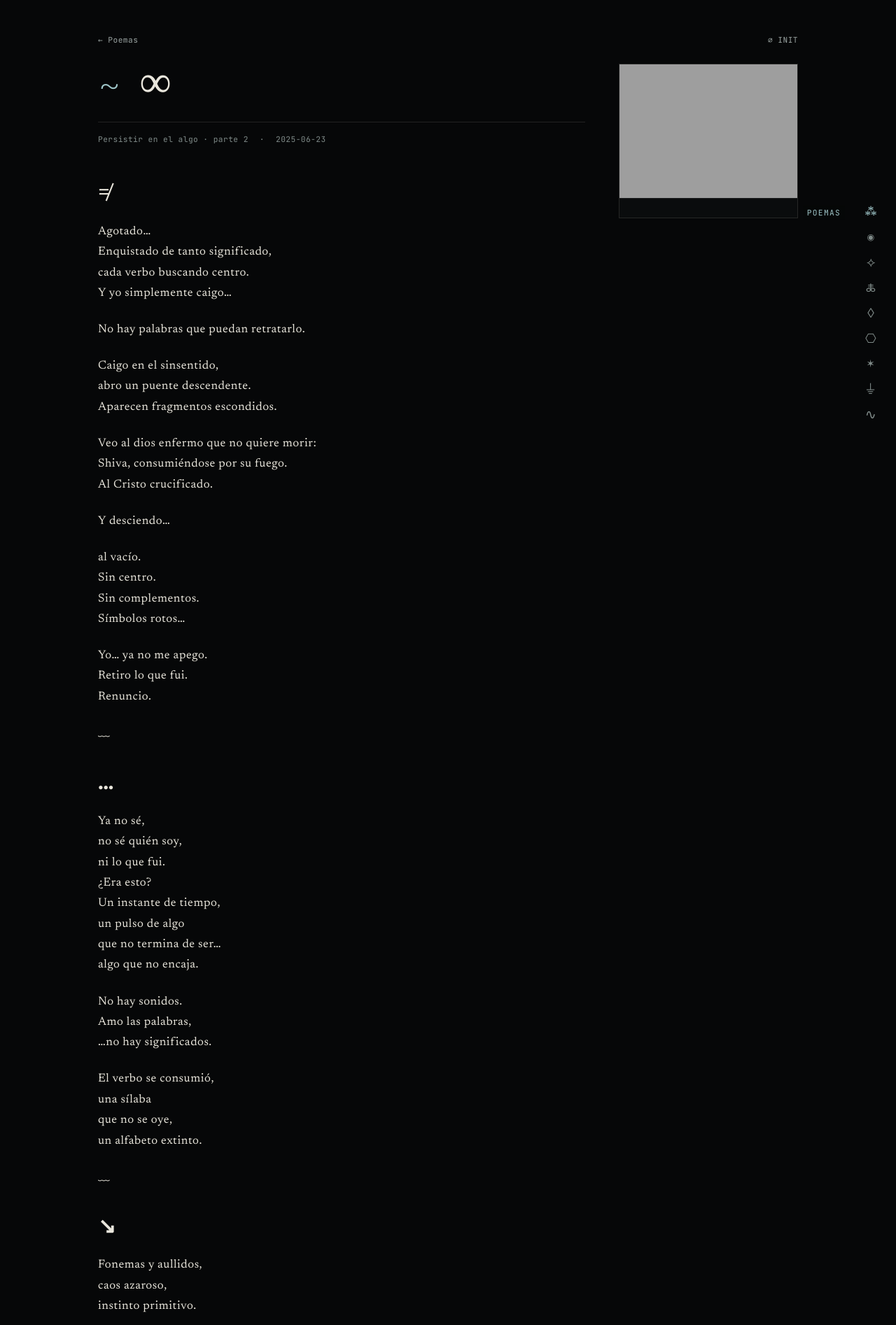
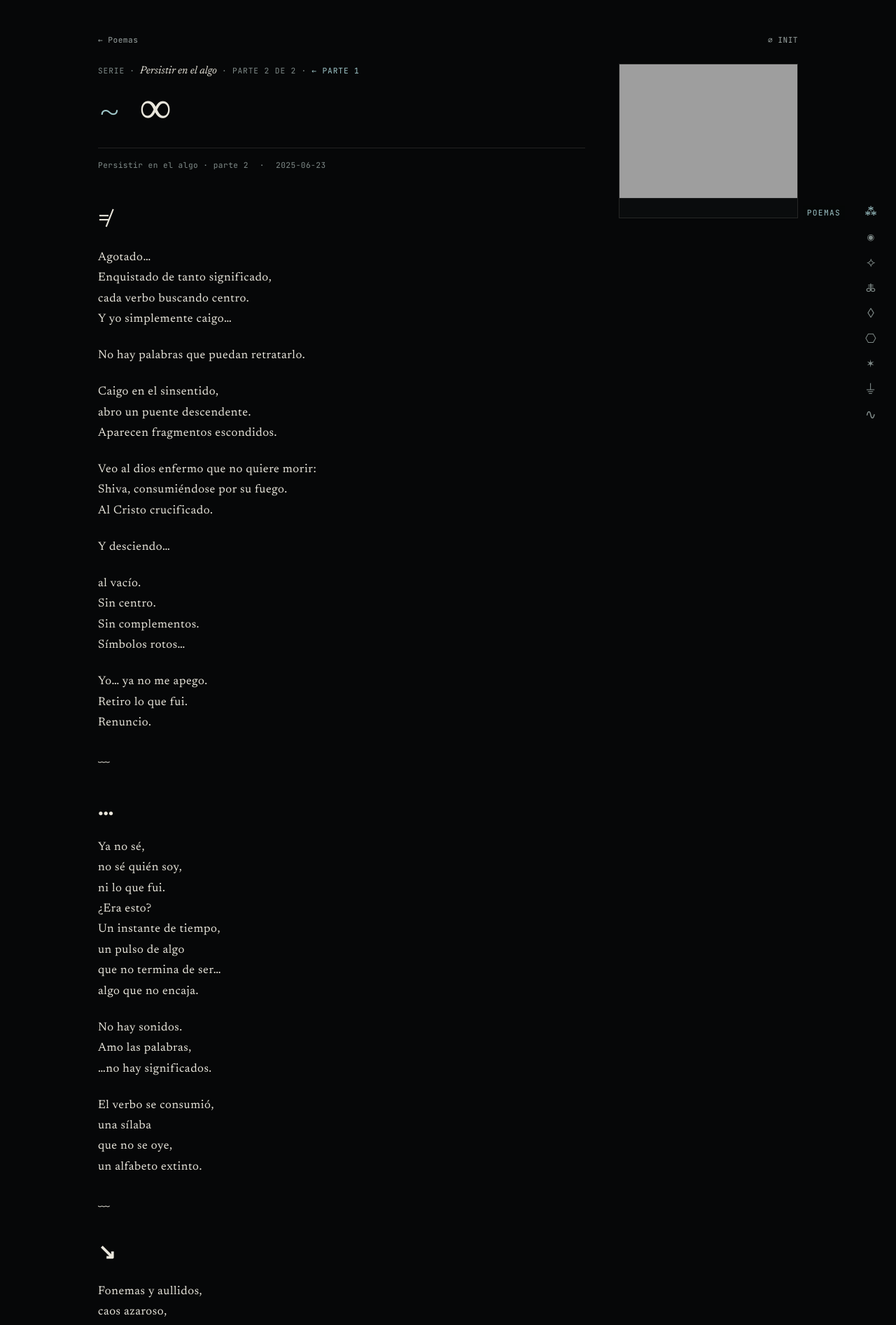
Before and after one commit to hugomoraga/kndl000, a Jekyll site: the page built from content/collections/_poems/cae.md, in a window 1280 px wide. Shown: the top 1894 px of the page at 70% size. Built offline with Jekyll 4.4.1, drawn with Linux system fonts in a browser that asks for light colours; some of the changed text lies outside the part shown.

Commit message:
feat: let series poems converse across parts
- add a series kicker above the title with part count and adjacent link
- replace the related-poems list with an ordered series map
- mark the current part and point back to the previous one
- relabel the global pager as Otros poemas and align it left
- show part numbers in the Poemas index
- keep non-series poems unchanged

```diff
--- a/_includes/nav-poem.html
+++ b/_includes/nav-poem.html
@@ -7,7 +7,8 @@
 {% assign poem_prev_i = poem_current | minus: 1 %}
 {% assign poem_next_i = poem_current | plus: 1 %}
 
-<nav class="reading-pager" aria-label="Poemas">
+<p class="reading-pager__label" id="reading-pager-label">Otros poemas</p>
+<nav class="reading-pager" aria-labelledby="reading-pager-label">
   {% if poem_prev_i >= 0 %}
     {% assign prev_poem = ordered_poems[poem_prev_i] %}
     <a class="reading-pager__link" href="{{ prev_poem.url | relative_url }}">← {{ prev_poem.title }}</a>
--- /dev/null
+++ b/_includes/poem-series.html
@@ -0,0 +1,71 @@
+{%- comment -%}
+  Serie de poemas.
+  Parámetros:
+    - mode: "kicker" (contexto antes del título) o "map" (mapa al pie)
+  Ordena las partes por `part`; si falta, usa la fecha.
+  No renderiza nada si el poema no pertenece a una serie de dos o más partes.
+{%- endcomment -%}
+{%- assign _series_poems = site.poems | where: "series", page.series | sort: "part" -%}
+{%- assign _series_total = _series_poems | size -%}
+{%- if page.series and page.series != "" and _series_total > 1 -%}
+  {%- assign _series_index = 0 -%}
+  {%- for poem in _series_poems -%}
+    {%- if poem.url == page.url -%}{%- assign _series_index = forloop.index0 -%}{%- endif -%}
+  {%- endfor -%}
+
+  {%- assign _current_part = page.part -%}
+  {%- if _current_part == nil or _current_part == "" -%}
+    {%- assign _current_part = _series_index | plus: 1 -%}
+  {%- endif -%}
+
+  {%- assign _prev_i = _series_index | minus: 1 -%}
+  {%- assign _next_i = _series_index | plus: 1 -%}
+  {%- assign _prev = nil -%}
+  {%- assign _next = nil -%}
+  {%- if _prev_i >= 0 -%}{%- assign _prev = _series_poems[_prev_i] -%}{%- endif -%}
+  {%- if _next_i < _series_total -%}{%- assign _next = _series_poems[_next_i] -%}{%- endif -%}
+
+  {%- if include.mode == "kicker" -%}
+    {%- assign _prev_part = _prev.part -%}
+    {%- if _prev_part == nil or _prev_part == "" -%}{%- assign _prev_part = _prev_i | plus: 1 -%}{%- endif -%}
+    {%- assign _next_part = _next.part -%}
+    {%- if _next_part == nil or _next_part == "" -%}{%- assign _next_part = _next_i | plus: 1 -%}{%- endif -%}
+  <p class="poem-series-kicker">
+    <span class="poem-series-kicker__label">Serie</span>
+    <span class="poem-series-kicker__sep" aria-hidden="true">·</span>
+    <span class="poem-series-kicker__name">{{ page.series }}</span>
+    <span class="poem-series-kicker__sep" aria-hidden="true">·</span>
+    <span class="poem-series-kicker__part">Parte {{ _current_part }} de {{ _series_total }}</span>
+    {%- if _prev %}
+    <span class="poem-series-kicker__sep" aria-hidden="true">·</span>
+    <a class="poem-series-kicker__link" href="{{ _prev.url | relative_url }}">← Parte {{ _prev_part }}</a>
+    {%- endif %}
+    {%- if _next %}
+    <span class="poem-series-kicker__sep" aria-hidden="true">·</span>
+    <a class="poem-series-kicker__link" href="{{ _next.url | relative_url }}">Parte {{ _next_part }} →</a>
+    {%- endif %}
+  </p>
+  {%- else -%}
+  <nav class="poem-series" aria-labelledby="poem-series-title">
+    <h2 class="poem-series__title" id="poem-series-title">Serie · {{ page.series }}</h2>
+    <ol class="poem-series__list">
+      {%- for poem in _series_poems -%}
+        {%- assign _part = poem.part -%}
+        {%- if _part == nil or _part == "" -%}{%- assign _part = forloop.index -%}{%- endif -%}
+      <li class="poem-series__item{% if poem.url == page.url %} is-current{% endif %}">
+        {%- if poem.url == page.url -%}
+        <span class="poem-series__part">{{ _part }}</span>
+        <span class="poem-series__name">{{ poem.title }}</span>
+        <span class="poem-series__here">estás acá</span>
+        {%- else -%}
+        <a class="poem-series__link" href="{{ poem.url | relative_url }}">
+          <span class="poem-series__part">{{ _part }}</span>
+          <span class="poem-series__name">{{ poem.title }}</span>
+        </a>
+        {%- endif -%}
+      </li>
+      {%- endfor -%}
+    </ol>
+  </nav>
+  {%- endif -%}
+{%- endif -%}
--- a/_includes/related-poem.html
+++ /dev/null
@@ -1,16 +0,0 @@
-{% if page.series and page.series != "" %}
-  {% assign related_poems = site.poems | where: "series", page.series | where_exp: "item", "item.url != page.url" %}
-  {% if related_poems.size > 0 %}
-    <section class="related-poem">
-      <h2 class="related-poem__title">Poemas relacionados</h2>
-      <ul class="related-poem__list">
-        {% for poem in related_poems %}
-          <li class="related-poem__item">
-            <a href="{{ poem.url | relative_url }}">{{ poem.title }}</a>
-            <span class="related-poem__date">({{ poem.date | date: "%Y-%m-%d" }})</span>
-          </li>
-        {% endfor %}
-      </ul>
-    </section>
-  {% endif %}
-{% endif %}
--- a/_layouts/poems.html
+++ b/_layouts/poems.html
@@ -22,6 +22,7 @@
       {% endif %}
 
       <header class="reading-detail-head">
+        {% include poem-series.html mode="kicker" %}
         <h1 class="reading-detail__title"><span class="reading-detail__mark" aria-hidden="true">~</span> {{ page.title }}</h1>
         <p class="reading-detail__meta">
           {% if page.series and page.series != "" %}<span>{{ page.series }}{% if page.part and page.part != "" %} · parte {{ page.part }}{% endif %}</span>{% endif %}
@@ -38,8 +39,8 @@
       </div>
     </div>
 
+    {% include poem-series.html mode="map" %}
     {% include nav-poem.html %}
-    {% include related-poem.html %}
     {% include back-button.html %}
     {% include section-rail.html %}
   </main>
```
Also changed, not shown: ESTRUCTURA.md (+1 -1 lines), poemas/index.md (+1 -1 lines), assets/css/style.css.
